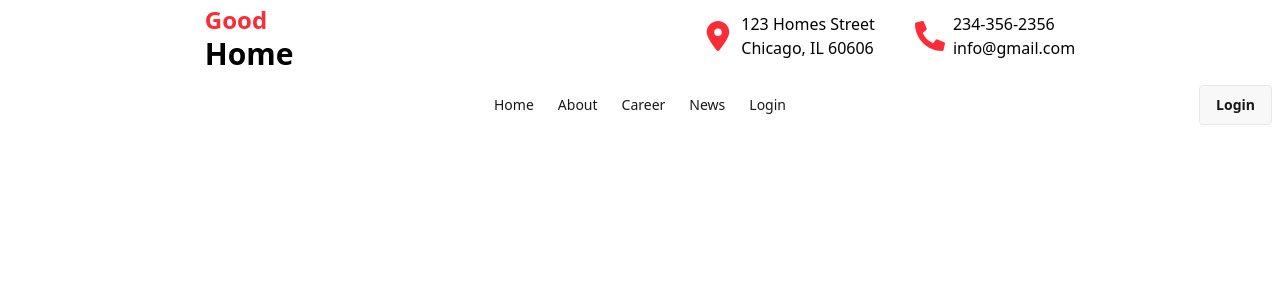
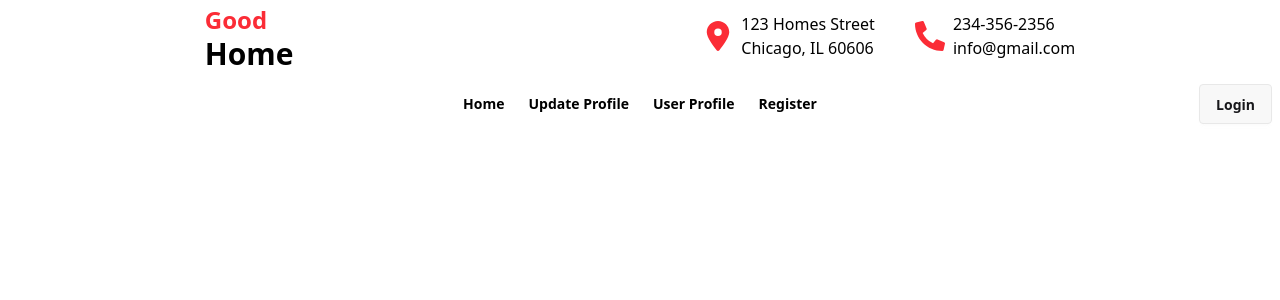
Before and after one commit to mohiuddinahmed121/real-estate-web, a React (Vite) app: page / in a window 1280 px wide. Shown: the top 300 px of the page. Built offline with nearby package versions, Linux system fonts and the light colour scheme.

Commit message:
Navbar section added

```diff
--- a/src/pages/Shared/Navbar/Navbar.jsx
+++ b/src/pages/Shared/Navbar/Navbar.jsx
@@ -7,21 +7,18 @@ const Navbar = () => {
             <NavLink to="/">Home</NavLink>
          </li>
          <li>
-            <NavLink to="/about">About</NavLink>
+            <NavLink to="/about">Update Profile</NavLink>
          </li>
          <li>
-            <NavLink to="/career">Career</NavLink>
+            <NavLink to="/career">User Profile</NavLink>
          </li>
          <li>
-            <NavLink to="/News">News</NavLink>
-         </li>
-         <li>
-            <NavLink to="/login">Login</NavLink>
+            <NavLink to="/News">Register</NavLink>
          </li>
       </>
    );
    return (
-      <div className="navbar bg-base-100">
+      <div className="navbar bg-white text-black">
          <div className="navbar-start">
             <div className="dropdown">
                <div tabIndex={0} role="button" className="btn btn-ghost lg:hidden">
@@ -42,14 +39,14 @@ const Navbar = () => {
                </div>
                <ul
                   tabIndex={0}
-                  className="menu menu-sm dropdown-content bg-base-100 rounded-box z-[1] mt-3 w-52 p-2 shadow"
+                  className="menu menu-sm dropdown-content rounded-box z-[1] mt-3 w-52 p-2 shadow font-bold text-2xl"
                >
                   {navLinks}
                </ul>
             </div>
          </div>
-         <div className="navbar-center hidden lg:flex">
-            <ul className="menu menu-horizontal px-1">{navLinks}</ul>
+         <div className="navbar-center hidden lg:flex font-bold text-2xl">
+            <ul className="menu menu-horizontal px-1 font-bold">{navLinks}</ul>
          </div>
          <div className="navbar-end">
             <div tabIndex={0} role="button" className="btn btn-ghost btn-circle avatar">
@@ -59,6 +56,7 @@ const Navbar = () => {
                <button className="btn">Login</button>
             </Link>
          </div>
+         <hr />
       </div>
    );
 };
```
